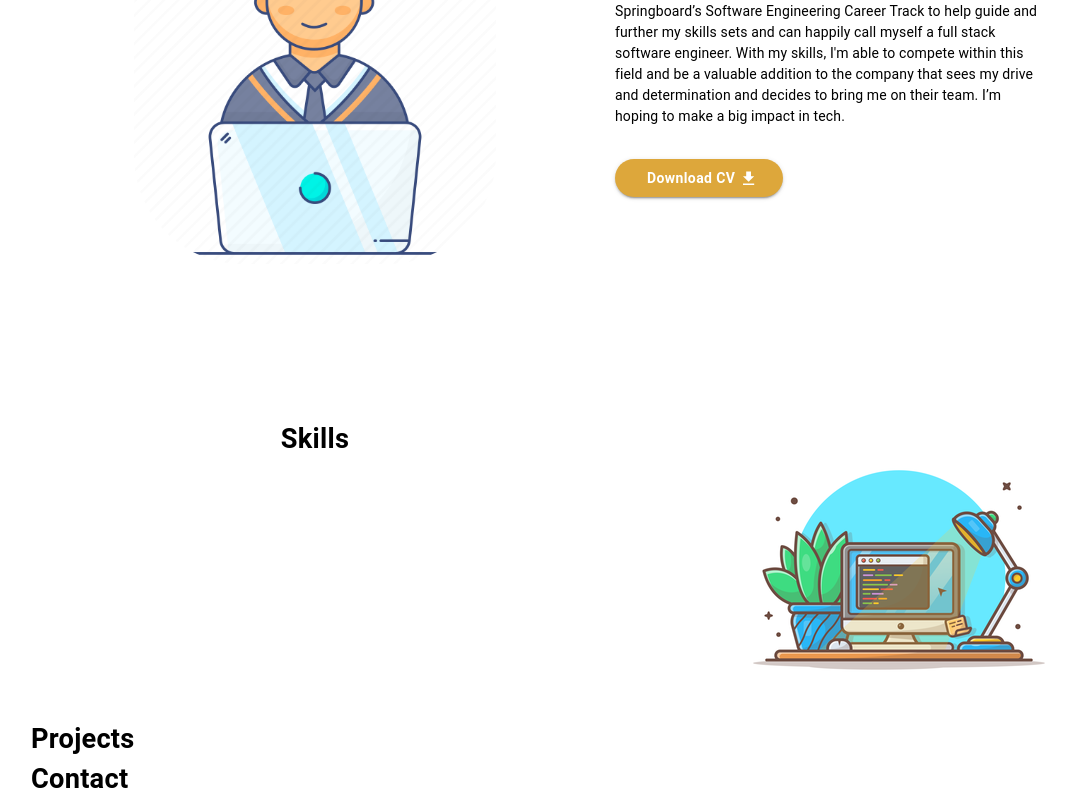
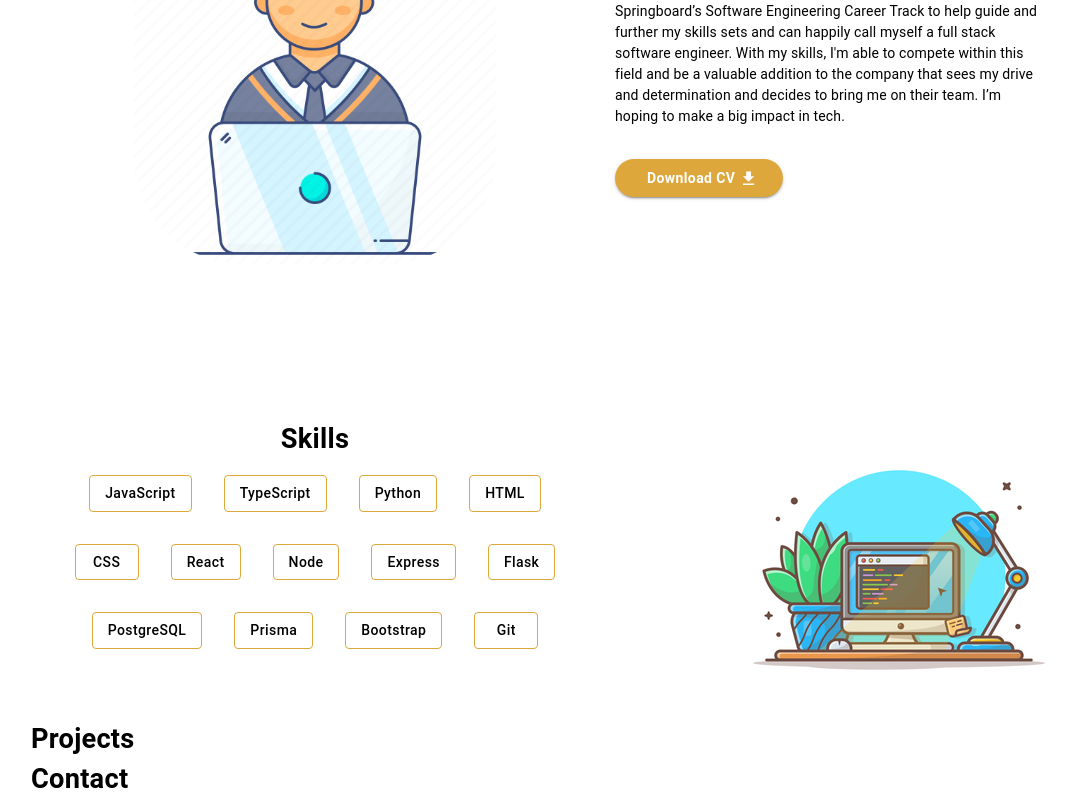
Before and after one commit to JustinsHub/Portfolio, a React (Create React App) app: page / in a window 1280 px wide. Shown: the part 1123-1923 px from the top of the page, without its empty margins (33-1109 px from the left). Built offline with nearby package versions, Linux system fonts and the light colour scheme.

Commit message:
UI implemented to skills section

```diff
--- a/src/components/Skills.tsx
+++ b/src/components/Skills.tsx
@@ -1,19 +1,41 @@
-import { Grid } from "@mui/material";
-import { Box } from "@mui/system";
 import React from "react";
+import { Button, Grid, List, Paper, Stack, Typography } from "@mui/material";
+import { Box, styled } from "@mui/system";
 import { GlobalBoxWrap, GlobalSubTitle } from "../styles/globalMUI";
 import SkillsImage from '../styles/images/SkillsImage.png'
+
+const PaperSkills = styled(Paper)({
+    backgroundColor: "dodgerblue"
+})
+
+const ourSkills = ['JavaScript', 'TypeScript', 'Python','HTML', 'CSS', 'React', 'Node', 'Express', 'Flask', 'PostgreSQL', 'Prisma', 'Bootstrap', 'Git' ]
 
 const Skills: React.FC = () => {
     return (
         <section>
             <GlobalBoxWrap>
                 <Grid container spacing={2}>
-                    <Grid item xs={12} md={6} lg={6} sx={{display: "flex", justifyContent: "center"}}>
+                    <Grid item xs={12} md={6} lg={6}>
+                        <Box sx={{textAlign: "center"}}>
                         <GlobalSubTitle>Skills</GlobalSubTitle>
+                                {ourSkills.map((skill) =>
+                                    <Button variant="outlined" sx={{
+                                        margin: "1rem",
+                                        color: "black",
+                                        borderColor: "#dda73b",
+                                        textTransform: "none",
+                                        '&:hover': {
+                                            backgroundColor: "rgba(221,167,59,0.2)",
+                                            borderColor: "#dda73b"
+                                        }
+                                        }}>
+                                        {skill}
+                                    </Button>
+                                )}
+                        </Box>
                     </Grid>
                     <Grid item xs={12} md={6} lg={6} sx={{display: "flex", justifyContent: "center"}}>
-                       <Box component="img" alt="about me picture" src={SkillsImage}></Box>
+                       <Box component="img" alt="portfolio skills" src={SkillsImage} sx={{ maxWidth: 'md' }}></Box>
                     </Grid>
                 </Grid>
             </GlobalBoxWrap>
```
